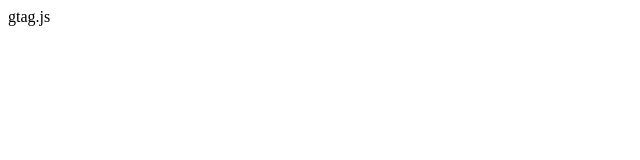
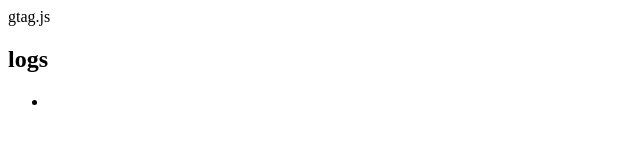
Before and after one commit to TatsuyaYamamoto/study-ga-cookie, a plain HTML site: page gtag-js.html in a window 1280 px wide. Shown: the full height of the page, 0-640 px from the left. Drawn offline with Linux system fonts and the light colour scheme.

Commit message:
show cookie log

```diff
--- a/gtag-js.html
+++ b/gtag-js.html
@@ -4,19 +4,38 @@
 
   <!-- Global Site Tag (gtag.js) - Google Analytics -->
   <script async src="https://www.googletagmanager.com/gtag/js?id=G-RX29KP062F"></script>
+</head>
+<body>
+gtag.js
+
+<h2>logs</h2>
+<ul id="logs">
+
+</ul>
+
 <script>
+  var logsEl = document.getElementById("logs");
+  const writeLog = (text) => {
+    var logEl = document.createElement("li");
+    logEl.innerText = text;
+    logsEl.appendChild(logEl);
+  }
+
+  writeLog(document.cookie);
   window.dataLayer = window.dataLayer || [];
 
   function gtag() {
     dataLayer.push(arguments);
   }
 
-    gtag('js', new Date());
+  gtag('js', new Date(), () => {
+    writeLog("gtag('js') " + document.cookie);
+  });
 
-    gtag('config', 'G-RX29KP062F');
+  gtag('config', 'G-RX29KP062F', () => {
+    writeLog("gtag('config') " + document.cookie);
+  });
+
 </script>
-</head>
-<body>
-gtag.js
 </body>
 </html>
```
Lines whose indentation alone changed are shown as unchanged.
